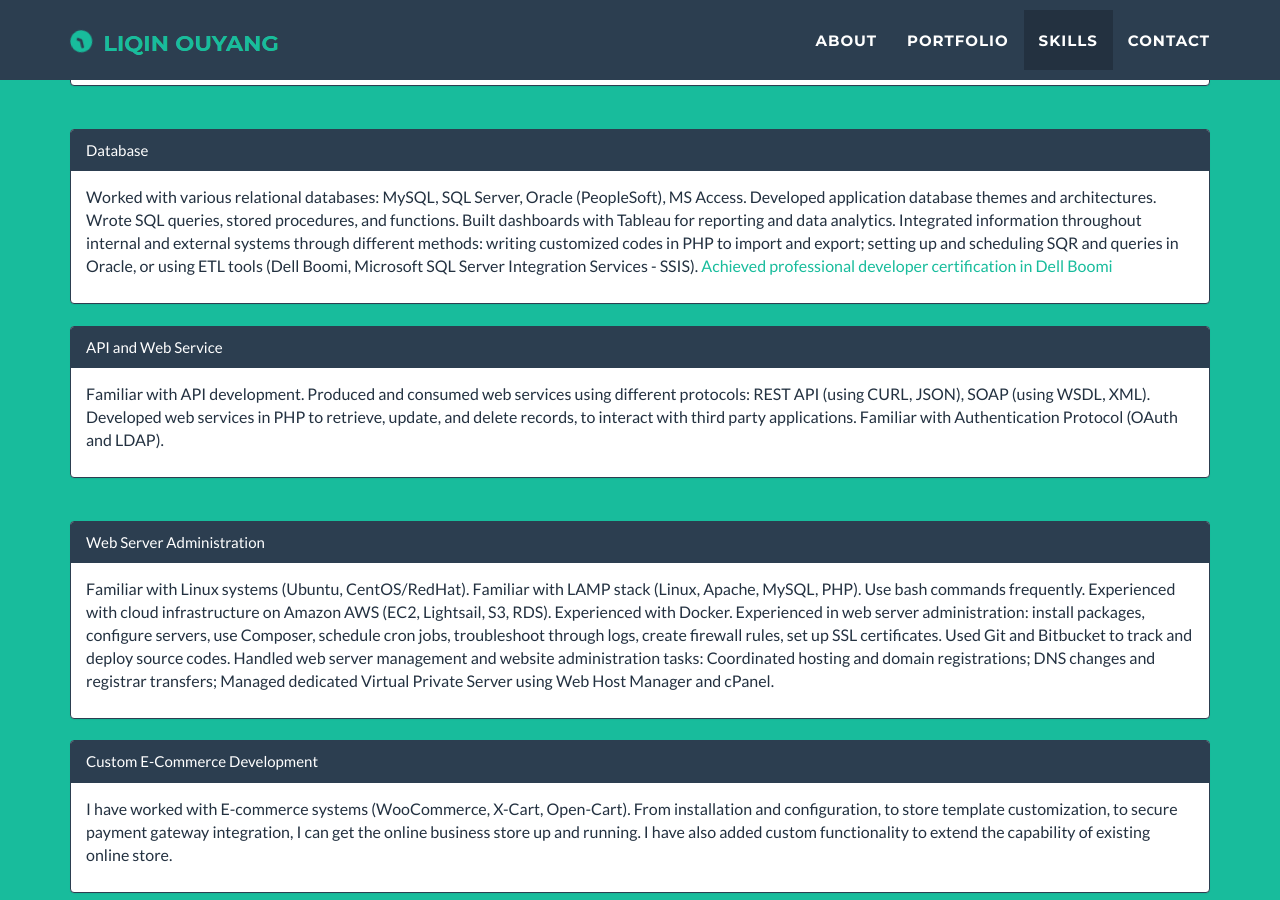
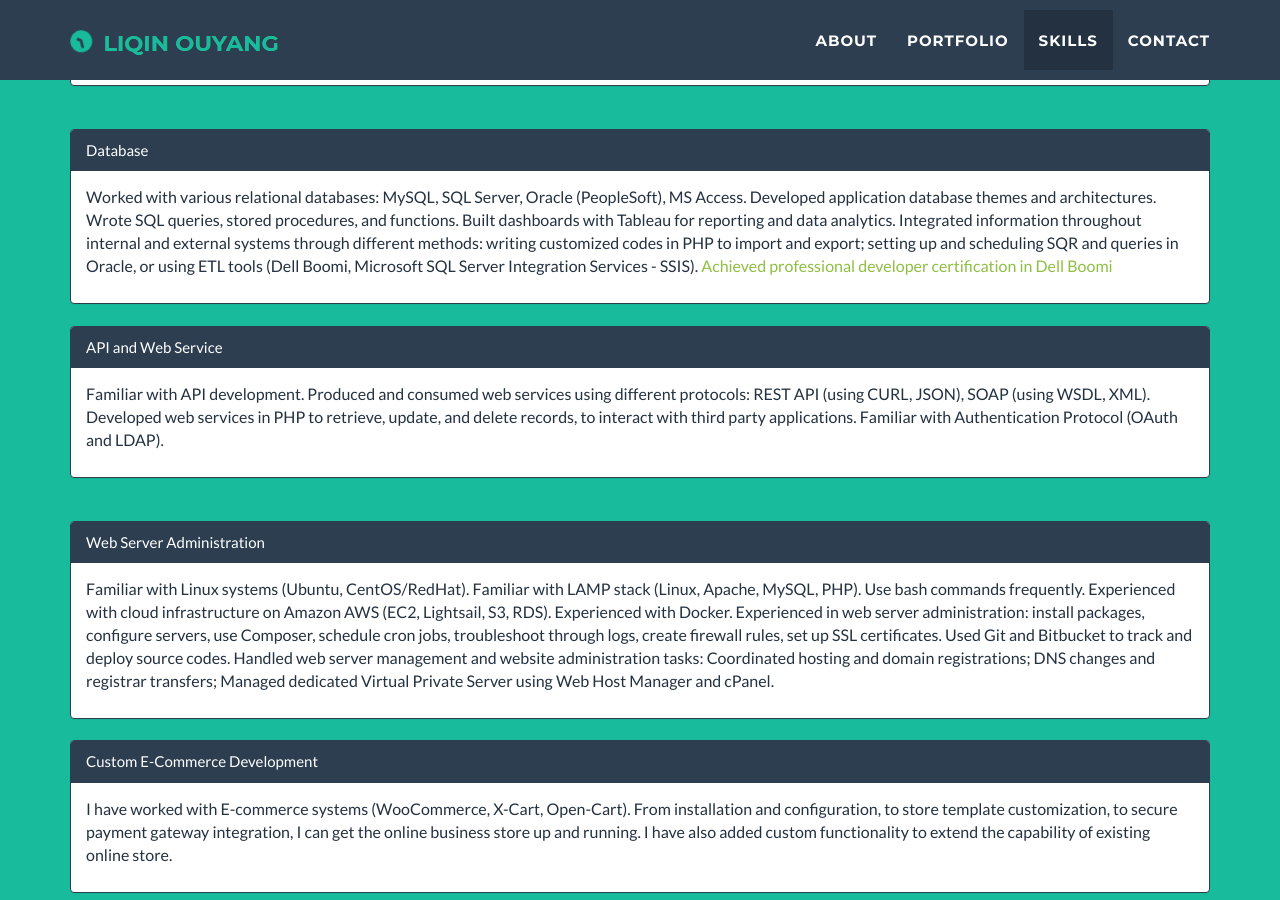
Before and after one commit to hbxtoylq/hbxtoylq.github.io, a Jekyll site: the page built from index.html, in a window 1280 px wide and 900 px high, scrolled down 3908 px. Built offline with Jekyll 4.4.1, drawn with Linux system fonts in a browser that asks for light colours; nearby versions of some CDN libraries.

Commit message:
Update about.html

```diff
--- a/_includes/about.html
+++ b/_includes/about.html
@@ -65,7 +65,7 @@
      Worked with various relational databases: MySQL, SQL Server, Oracle (PeopleSoft), MS Access. Developed application database themes and architectures.
       Wrote SQL queries, stored procedures, and functions. Built dashboards with Tableau for reporting and data analytics. Integrated information throughout
       internal and external systems through different methods: writing customized codes in PHP to import and export; setting up and scheduling SQR and queries in Oracle,
-      or using ETL tools (Dell Boomi, Microsoft SQL Server Integration Services - SSIS). <a href="img/reward/boomiLO.jpg"  target="_blank">
+      or using ETL tools (Dell Boomi, Microsoft SQL Server Integration Services - SSIS). <a href="img/reward/boomiLO.jpg"  style="color: #8ebf42" target="_blank">
       Achieved professional developer certification in Dell Boomi</a>
        <br>
      </p>
```
